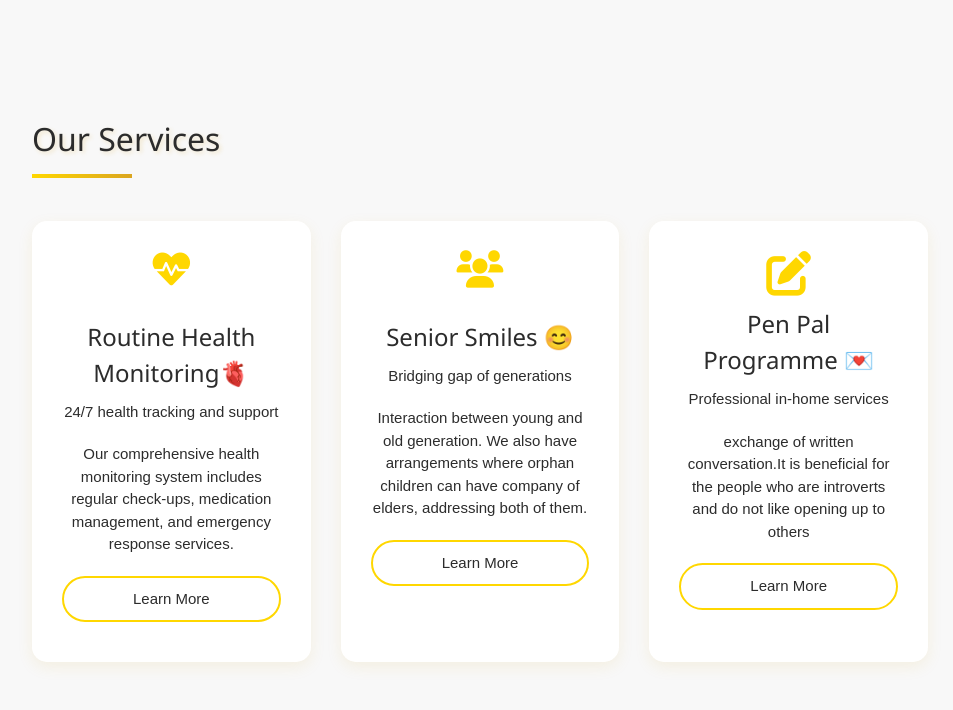
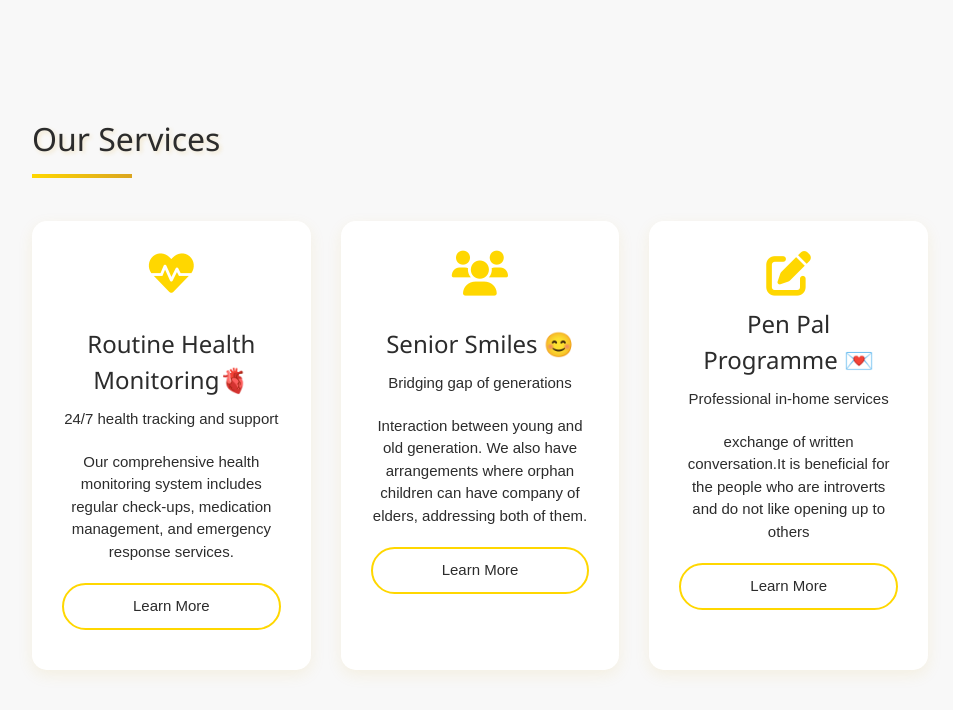
Before and after one commit to KavyaPratap/webgreenpulse, a Flask app: page / in a window 1280 px wide. Shown: the part 1941-2651 px from the top of the page, without its empty margins (160-1113 px from the left). Run offline with Flask 3, Linux system fonts and the light colour scheme.

Commit message:
Update styles.css

```diff
--- a/static/css/styles.css
+++ b/static/css/styles.css
@@ -287,6 +287,7 @@ section.active .about-image {
     .feature-card:nth-child(5) { grid-area: card5; }
     .feature-card:nth-child(6) { grid-area: card6; }
 
+
     .feature-card {
         height: 100%;
         display: flex;
@@ -1577,3 +1578,17 @@ input:focus, textarea:focus {
 .pen-pal-icon {
     color: #FFD700; /* Gold color */
 }
+
+.music-icon{
+    color: #FFD700;
+}
+.feature-icon {
+    font-size: 3em; /* Adjust size */
+    color: #FFD700; /* Gold color */
+}
+
+/* If you are using Font Awesome Solid icons */
+.feature-card i {
+    font-size: 3em !important; /* Override default size */
+    color: #FFD700 !important; /* Ensure yellow color */
+}
```
